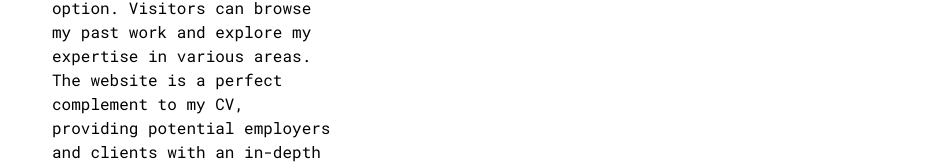
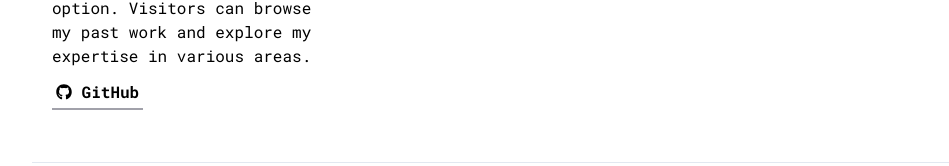
Before and after one commit to SaschaVII/portfolio, a Next.js app: page /work in a window 1280 px wide. Shown: the part 904-1070 px from the top of the page, without its empty margins (112-1061 px from the left). Built offline with nearby package versions, Linux system fonts and the light colour scheme.

Commit message:
Update project description and add github link

```diff
--- a/pages/work.js
+++ b/pages/work.js
@@ -4,6 +4,10 @@ import Head from "next/head";
 import { FaGithub } from "react-icons/fa";
 
 const Work = () => {
+    const handlePortfolioClick = () => {
+        window.open("https://github.com/SaschaVII/portfolio");
+    };
+
     return (
         <>
             <Head>
@@ -13,8 +17,9 @@ const Work = () => {
                 <section>
                     <h1 className="mb-2">Work</h1>
                     <div className="grid grid-cols-1 md:grid-cols-2 lg:grid-cols-3 gap-4">
-                        <ProjectCard title="This Portfolio" thumbnailSrc="/portfolio_proj_thumbnail.png">
-                            <p>This portfolio website is a showcase of my professional experience, skills, and projects. Built entirely from scratch using <strong>React</strong> and <strong>Next.js</strong>, it features a sleek and modern design that I crafted myself using <strong>Tailwind</strong>. The website has a user-friendly interface with a convenient dark mode option. Visitors can browse my past work and explore my expertise in various areas. The website is a perfect complement to my CV, providing potential employers and clients with an in-depth look at my abilities and accomplishments.</p>
+                        <ProjectCard title="This Portfolio" projectUrl="/about" thumbnailSrc="/portfolio_proj_thumbnail.png">
+                            <p>This portfolio website is a showcase of my professional experience, skills, and projects. Built entirely from scratch using <strong>React</strong> and <strong>Next.js</strong>, it features a sleek and modern design that I crafted myself using <strong>Tailwind</strong>. The website has a user-friendly interface with a convenient dark mode option. Visitors can browse my past work and explore my expertise in various areas.</p>
+                            <Button className="mt-2" type="secondary" onClick={handlePortfolioClick}><FaGithub /> GitHub</Button>
                         </ProjectCard>
                         <ProjectCard title="Coming soon..." thumbnailSrc="https://placekitten.com/500/500">
                             <p>More projects will be added soon...</p>
```
